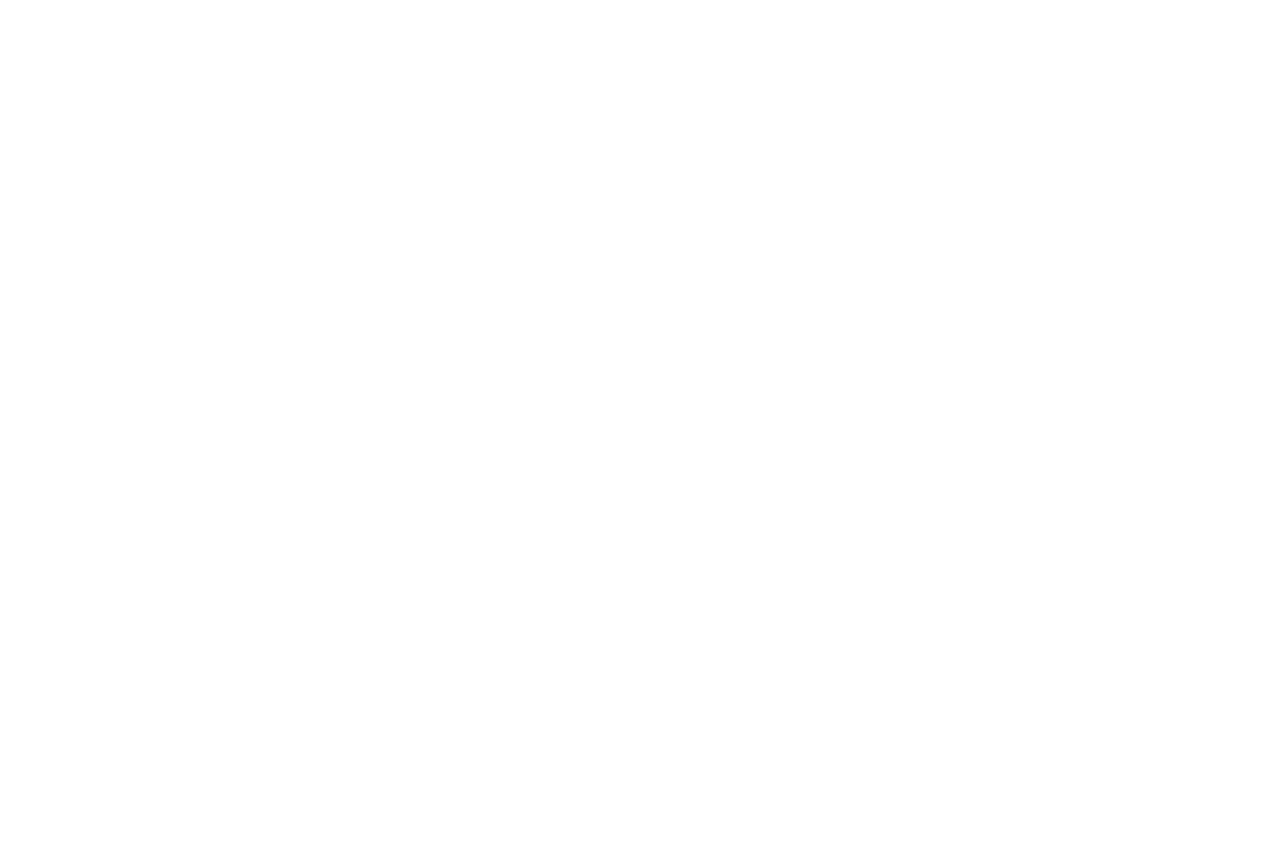
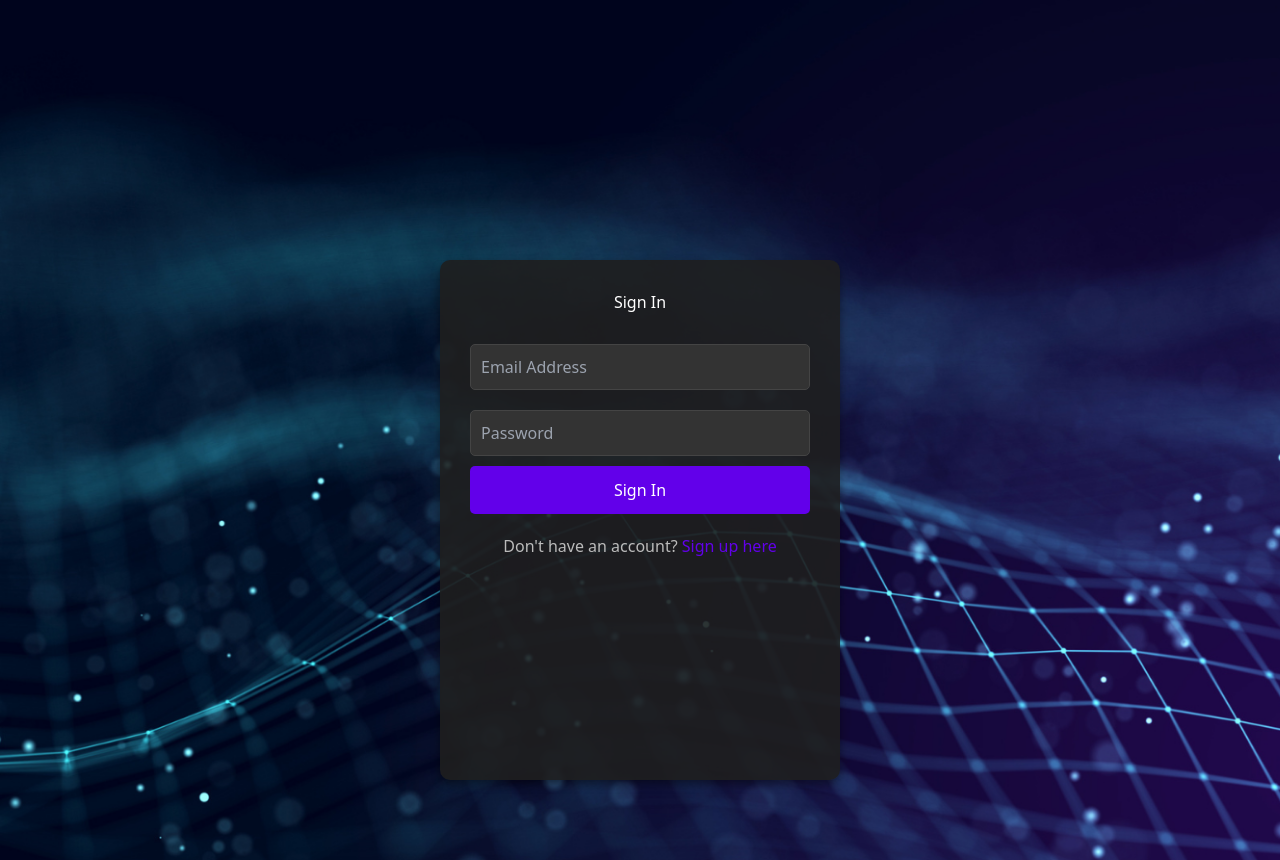
Before and after one commit to soodaryan/TruthLens, a React (Create React App) app in the folder frontend/: page /signin in a window 1280 px wide. Before the commit this address had no page. Shown: the top 860 px of the page. Before the commit the page ends 800 px from the top, so only its background shows below. Built offline with nearby package versions, Linux system fonts and the light colour scheme.

Commit message:
Site changes

```diff
--- a/frontend/src/App.js
+++ b/frontend/src/App.js
@@ -9,6 +9,7 @@ import Settings from './components/Settings';
 import InputForm from './components/input';
 import Landing from './components/Landing';
 import SignupForm from './components/Signup';
+import SignInForm from './components/Signin';
 
 function App() {
   return (
@@ -21,6 +22,7 @@ function App() {
           <Routes>
             <Route path="/" element={<Landing />} />
             <Route path="/signup" element={<SignupForm />} />
+            <Route path="/signin" element={<SignInForm/>} />
             <Route path="/dashboard" element={<Dashboard />} />
             <Route path="/input" element={<InputForm />} />
             <Route path="/analytics" element={<Analytics />} />
--- a/frontend/src/components/Analytics.jsx
+++ b/frontend/src/components/Analytics.jsx
@@ -6,6 +6,37 @@ const Analytics = () => {
   const trendChartRef = useRef(null);
 
   useEffect(() => {
+    const patternOptions = {
+      chart: {
+        type: "donut",
+        height: 256,
+      },
+      series: [44, 55, 41, 17, 23],
+      labels: ["False Information", "Correct Information", "Hate Speech", "Sensitive Content", "Clickbait"],
+      colors: ["#0ea5e9", "#22c55e", "#a855f7", "#64748b", "#f59e0b"],
+    };
+
+    const sourceOptions = {
+      chart: {
+        type: "bar",
+        height: 256,
+        toolbar: {
+          show: false,
+        },
+      },
+      series: [
+        {
+          data: [44, 55, 41, 64, 22],
+        },
+      ],
+      colors: ["#0ea5e9"],
+      xaxis: {
+        categories: ["DD News", "Hindustan Times ", "Google News", "Fact Check API ", "Other"],
+      },
+    };
+
+    let patternChart, sourceChart;
+
     const options = {
       chart: {
         type: 'area',
@@ -45,9 +76,20 @@ const Analytics = () => {
 
     const chart = new ApexCharts(trendChartRef.current, options);
     chart.render();
+    try {
+      patternChart = new ApexCharts(
+        document.querySelector("#pattern-chart"),
+        patternOptions
+      );
+      patternChart.render();
+
+    } catch (error) {
+      console.error("Error initializing charts:", error);
+    }
 
     return () => {
       chart.destroy();
+      patternChart.destroy();
     };
   }, []);
 
@@ -299,6 +341,84 @@ const Analytics = () => {
               </div>
             </div>
           </div>
+          {/* Trend Insights */}
+        <div className="lg:col-span-4 space-y-6">
+          {/* Top Trends */}
+          <div className="flex flex-col grid grid-cols-2 gap-6 lg:col-span-2">
+            <div className="bg-white border rounded-lg p-6 w-50">
+              <h4 className="text-md font-semibold mb-4">The Truth Wheel </h4>
+              <div id="pattern-chart" className="h-64"></div>
+            </div>
+            <div className="bg-white border rounded-lg p-6 w-50">
+              <h4 className="text-md font-semibold mb-4">
+                Top Fake News
+              </h4>
+              <p className="text-md mb-2">
+                <a
+                  href="https://newschecker.in/fact-check/pakistani-airforce-helicopter-shot-down-by-afghan-forces-old-video-viral-with-false-claim/"
+                  target="_blank"
+                  rel="noopener noreferrer"
+                  className="text-blue-500 hover:underline"
+                >
+                  Pakistani Airforce Helicopter Shot Down By Afghan Forces?
+                </a>
+              </p>
+              <p className="text-md mb-2">
+                <a
+                  href="https://newschecker.in/fact-check/this-is-not-a-video-of-karnataka-chief-minister-siddaramaiah-dancing-drunk/"
+                  target="_blank"
+                  rel="noopener noreferrer"
+                  className="text-blue-500 hover:underline"
+                >
+                  Video Of Karnataka Chief Minister Siddaramaiah Dancing Drunk
+                </a>
+              </p>
+              <p className="text-md mb-2">
+                <a
+                  href="https://newschecker.in/fact-check/was-bethlehem-church-attacked-on-christmas-heres-the-truth-behind-viral-video/"
+                  target="_blank"
+                  rel="noopener noreferrer"
+                  className="text-blue-500 hover:underline"
+                >
+                  Was Bethlehem Church Attacked On Christmas?
+                </a>
+              </p>
+              <h4 className="text-md font-semibold mb-4 mt-4 ">
+                Top True News
+              </h4>
+              <p className="text-md mb-2">
+                <a
+                  href="https://www.latestly.com/agency-news/latest-news-icea-bats-for-cut-in-duties-on-parts-components-to-spur-electronics-manufacturing-6534041.html"
+                  target="_blank"
+                  rel="noopener noreferrer"
+                  className="text-blue-500 hover:underline"
+                >
+                  ICEA Bats for Cut in Duties on Parts, Components to Spur Electronics Manufacturing
+                </a>
+              </p>
+              <p className="text-md mb-2">
+                <a
+                  href="https://www.aljazeera.com/news/2024/12/30/india-launches-its-first-space-docking-mission"
+                  target="_blank"
+                  rel="noopener noreferrer"
+                  className="text-blue-500 hover:underline"
+                >
+                  India launches its first space docking mission
+                </a>
+              </p>
+              <p className="text-md mb-2">
+                <a
+                  href="https://timesofindia.indiatimes.com/technology/tech-news/looking-back-at-ai-in-2024-and-the-way-forward-cxo-speak/articleshow/116863786.cms"
+                  target="_blank"
+                  rel="noopener noreferrer"
+                  className="text-blue-500 hover:underline"
+                >
+                  Looking back at AI in 2024 and the way forward: CXO speak
+                </a>
+              </p>
+            </div>
+          </div>
+        </div>
 
         </div>
       </section>
--- /dev/null
+++ b/frontend/src/components/Signin.css
@@ -0,0 +1,75 @@
+.signin-form-container {
+    background-image: url('./images/bg.png');
+    background-size: cover;
+    display: flex;
+    flex-direction: column;
+    justify-content: center;
+    align-items: center;
+    height: 130vh;
+    width: 100%;
+    text-align: center;
+    color: #fff;
+  }
+
+  .form-wrapper {
+    background-color: rgba(30, 30, 30, 0.9);
+    padding: 30px;
+    border-radius: 10px;
+    box-shadow: 0 4px 8px rgba(0, 0, 0, 0.4);
+    width: 60%;
+    max-width: 400px;
+    min-height: 50%;
+  }
+
+  h2 {
+    text-align: center;
+    margin-bottom: 20px;
+    color: #fff;
+  }
+
+  .signin-form input {
+    width: 100%;
+    padding: 10px;
+    margin: 10px 0;
+    background-color: #333;
+    border: 1px solid #444;
+    border-radius: 5px;
+    color: #fff;
+    font-size: 16px;
+  }
+
+  .signin-form input:focus {
+    outline: none;
+    border-color: #6200ea;
+    background-color: #444;
+  }
+
+  .submit-button {
+    width: 100%;
+    padding: 12px;
+    background-color: #6200ea;
+    border: none;
+    border-radius: 5px;
+    color: #fff;
+    font-size: 16px;
+    cursor: pointer;
+  }
+
+  .submit-button:hover {
+    background-color: #3700b3;
+  }
+
+  .signup-text {
+    text-align: center;
+    margin-top: 20px;
+    color: #bbb;
+  }
+
+  .signup-text a {
+    color: #6200ea;
+    text-decoration: none;
+  }
+
+  .signup-text a:hover {
+    text-decoration: underline;
+  }
--- /dev/null
+++ b/frontend/src/components/Signin.jsx
@@ -0,0 +1,61 @@
+import React, { useState } from 'react';
+import './Signin.css';
+import { useNavigate } from 'react-router-dom';
+
+const SignInForm = () => {
+  const [formData, setFormData] = useState({
+    email: '',
+    password: '',
+  });
+
+  const handleChange = (e) => {
+    const { name, value } = e.target;
+    setFormData({ ...formData, [name]: value });
+  };
+  const handleSubmit = (e) => {
+      e.preventDefault();
+      console.log('User data submitted:', formData);
+    };
+
+    const navigate = useNavigate();
+
+    const handleNavigation = (path) => {
+      navigate(path);
+    };
+
+
+
+  return (
+    <div className="signin-form-container">
+      <div className="form-wrapper">
+        <h2>Sign In</h2>
+        <form onSubmit={handleSubmit} className="signin-form">
+          <input
+            type="email"
+            name="email"
+            placeholder="Email Address"
+            value={formData.email}
+            onChange={handleChange}
+            required
+          />
+          <input
+            type="password"
+            name="password"
+            placeholder="Password"
+            value={formData.password}
+            onChange={handleChange}
+            required
+          />
+          <button type="submit" className="submit-button" onClick={() => handleNavigation('/dashboard')}>
+            Sign In
+          </button>
+          <p className="signup-text">
+            Don't have an account? <a href="/signup">Sign up here</a>
+          </p>
+        </form>
+      </div>
+    </div>
+  );
+};
+
+export default SignInForm;
--- a/frontend/src/components/Signup.jsx
+++ b/frontend/src/components/Signup.jsx
@@ -42,7 +42,7 @@ const SignupForm = () => {
   return (
     <div className="signup-form-container">
       <div className="form-wrapper">
-        <h2>Enter Policy Holder Details</h2>
+        <h2>Enter Details</h2>
         <form onSubmit={handleSubmit} className="signup-form">
           <input
             type="text"
@@ -79,10 +79,10 @@ const SignupForm = () => {
 
           {/* File Upload Section */}
           <div className="file-input-container">
-            <label>Upload your work Id  (PDF's)</label>
+            <label>Upload your Image</label>
             <input
               type="file"
-              accept=".pdf"
+              accept=".png, .jpg, .jpeg"
               multiple
               onChange={handleFileChange}
             />
@@ -98,7 +98,7 @@ const SignupForm = () => {
             </div>
           </div>
 
-          <button type="submit" className="submit-button" onClick={() => handleNavigation('/dashboard')}>
+          <button type="submit" className="submit-button" onClick={() => handleNavigation('/signin')}>
             Sign Up
           </button>
 
--- a/frontend/src/components/input.jsx
+++ b/frontend/src/components/input.jsx
@@ -152,7 +152,7 @@ const InputForm = () => {
                   <video
                     key={index}
                     controls
-                    className="rounded-lg w-full h-32 object-cover border border-gray-300"
+                    className="rounded-lg h-32 object-cover border border-gray-300"
                     src={url}
                   />
                 ))}
@@ -196,7 +196,7 @@ const InputForm = () => {
                 <button
                   type="button"
                   onClick={handleLinkAdd}
-                  className="bg-primary-500 text-white px-4 py-2 rounded-lg hover:bg-primary-700 transition"
+                  className="bg-primary-500 text-black px-4 py-2 rounded-lg hover:bg-primary-700 transition"
                 >
                   Add
                 </button>
```
Also changed, not shown: frontend/src/components/TrendAndReports.jsx (+59 -86 lines). Lines whose indentation alone changed are shown as unchanged.
